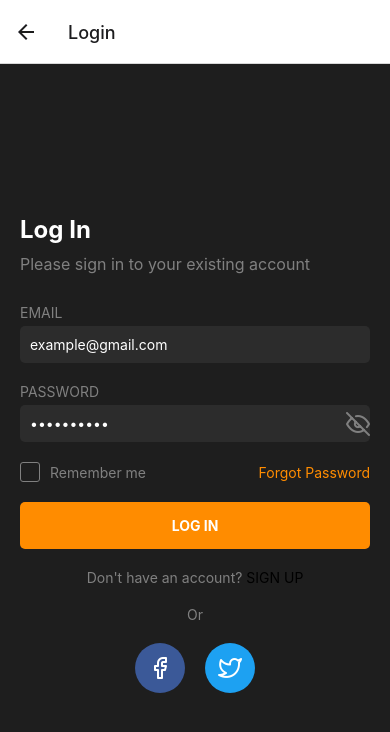
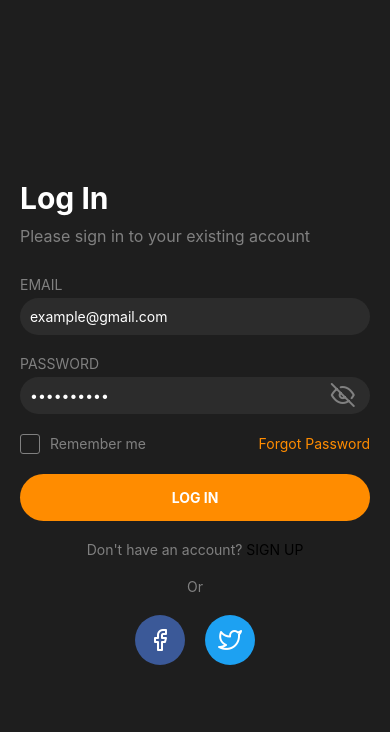
Before and after one commit to abin-karukappallil/Akira, a React Native app: screen /Signup in a window 390 px wide. Shown: the top 732 px of the page. Built offline with nearby package versions, Linux system fonts and the light colour scheme.

Commit message:
adding homescreen and fixed some allighments and also cleared safe area view

```diff
--- a/HomeScreen.js
+++ b/HomeScreen.js
@@ -1,11 +1,16 @@
 import React, { useEffect } from 'react';
-import { View, Text } from 'react-native';
+import { View, Text, Image, StyleSheet, StatusBar} from 'react-native';
 import { useNavigation } from '@react-navigation/native';
 
 const HomeScreen = () => {
   const navigation = useNavigation();
 
   useEffect(() => {
+
+    navigation.setOptions({
+      headerShown: false,
+    });
+
     const timer = setTimeout(() => {
       navigation.navigate('Login');
     }, 3000);
@@ -14,10 +19,29 @@ const HomeScreen = () => {
   }, [navigation]);
 
   return (
-    <View style={{ flex: 1, justifyContent: 'center', alignItems: 'center' }}>
-      <Text>Welcome to the Home Screen</Text>
+    <View style={styles.container}>
+      <StatusBar translucent backgroundColor="transparent" />
+      <Image
+        source={require('./assets/logo-no-background.png')}
+        style={styles.logo}
+        resizeMode="contain"
+      />
     </View>
   );
 };
 
+const styles = StyleSheet.create({
+  container: {
+    flex: 1,
+    justifyContent: 'center',
+    alignItems: 'center',
+    backgroundColor: '#F9F6F1',
+  },
+  logo: {
+    width: 380,
+    height: 400,
+    marginBottom: 20,
+  },
+});
+
 export default HomeScreen;
--- a/login_screen/login_screen.js
+++ b/login_screen/login_screen.js
@@ -1,5 +1,5 @@
 import React, { useState } from 'react';
-import { View, Text, TextInput, TouchableOpacity, StyleSheet } from 'react-native';
+import { View, Text, TextInput, TouchableOpacity, StyleSheet, StatusBar } from 'react-native';
 import { Feather } from '@expo/vector-icons';
 import { useNavigation } from '@react-navigation/native';
 
@@ -10,13 +10,18 @@ const LoginScreen = () => {
   const [password, setPassword] = useState('');
   const [showPassword, setShowPassword] = useState(false);
   const navigation = useNavigation();
+  navigation.setOptions({
+    headerShown: false,
+  })
 
 const handleSignUpPress = () => {
     navigation.navigate('Signup');
+
 };
 
   return (
     <View style={styles.container}>
+      <StatusBar translucent backgroundColor="transparent" />
       <Text style={styles.title}>Log In</Text>
       <Text style={styles.subtitle}>Please sign in to your existing account</Text>
 
@@ -43,7 +48,7 @@ const handleSignUpPress = () => {
             secureTextEntry={!showPassword}
           />
           <TouchableOpacity onPress={() => setShowPassword(!showPassword)}>
-            <Feather name={showPassword ? "eye" : "eye-off"} size={24} color="gray" />
+            <Feather  name={showPassword ? "eye" : "eye-off"} size={24} color="gray" />
           </TouchableOpacity>
         </View>
       </View>
@@ -65,7 +70,7 @@ const handleSignUpPress = () => {
       <View style={styles.signupContainer}>
         <Text style={styles.signupText}>Don't have an account? </Text>
         <TouchableOpacity>
-          <Text  onPress={handleSignUpPress} style={styles.button}>SIGN UP</Text>
+          <Text  onPress={handleSignUpPress}  style={styles.button}>SIGN UP</Text>
         </TouchableOpacity>
       </View>
 
@@ -94,7 +99,7 @@ const styles = StyleSheet.create({
     justifyContent: 'center',
   },
   title: {
-    fontSize: 24,
+    fontSize: 30,
     fontWeight: 'bold',
     color: 'white',
     marginBottom: 10,
@@ -106,6 +111,7 @@ const styles = StyleSheet.create({
   },
   inputContainer: {
     marginBottom: 20,
+
   },
   label: {
     color: 'gray',
@@ -113,7 +119,7 @@ const styles = StyleSheet.create({
   },
   input: {
     backgroundColor: '#2C2C2C',
-    borderRadius: 5,
+    borderRadius: 50,
     padding: 10,
     color: 'white',
   },
@@ -121,10 +127,10 @@ const styles = StyleSheet.create({
     flexDirection: 'row',
     alignItems: 'center',
     backgroundColor: '#2C2C2C',
-    borderRadius: 5,
+    borderRadius: 50,
   },
   passwordInput: {
-    flex: 1,
+    flex: 0.95,
     padding: 10,
     color: 'white',
   },
@@ -156,6 +162,7 @@ const styles = StyleSheet.create({
     borderRadius: 5,
     alignItems: 'center',
     marginBottom: 20,
+    borderRadius: 50,
   },
   loginButtonText: {
     color: 'white',
--- a/login_screen/signup_screen.js
+++ b/login_screen/signup_screen.js
@@ -1,6 +1,7 @@
 import React, { useState } from 'react';
 import { View, Text, TextInput, TouchableOpacity, StyleSheet, SafeAreaView, StatusBar } from 'react-native';
 import { Ionicons } from '@expo/vector-icons';
+import { useNavigation } from '@react-navigation/native';
 
 const SignUpScreen = () => {
   const [name, setName] = useState('');
@@ -9,6 +10,11 @@ const SignUpScreen = () => {
   const [retypePassword, setRetypePassword] = useState('');
   const [showPassword, setShowPassword] = useState(false);
   const [showRetypePassword, setShowRetypePassword] = useState(false);
+  const  navigation = useNavigation();
+
+  navigation.setOptions({
+    headerShown: false,
+  });
 
   const handleSignUp = () => {
 
@@ -17,7 +23,7 @@ const SignUpScreen = () => {
 
   return (
     <SafeAreaView style={styles.container}>
-      <StatusBar barStyle="light-content" />
+      <StatusBar translucent backgroundColor="transparent" />
       <View style={styles.content}>
         <TouchableOpacity style={styles.backButton}>
           <Ionicons name="chevron-back" size={24} color="#FFFFFF" />
@@ -100,7 +106,8 @@ const styles = StyleSheet.create({
     padding: 20,
   },
   backButton: {
-    marginBottom: 20,
+    marginBottom: 75,
+    marginTop: 50,
   },
   title: {
     fontSize: 28,
@@ -133,7 +140,7 @@ const styles = StyleSheet.create({
     borderRadius: 5,
   },
   passwordInput: {
-    flex: 1,
+    flex: 0.95,
     padding: 10,
     color: 'white',
   },
```
Also changed, not shown: assets/logo-color.png (added), assets/logo-no-background.png (added).
